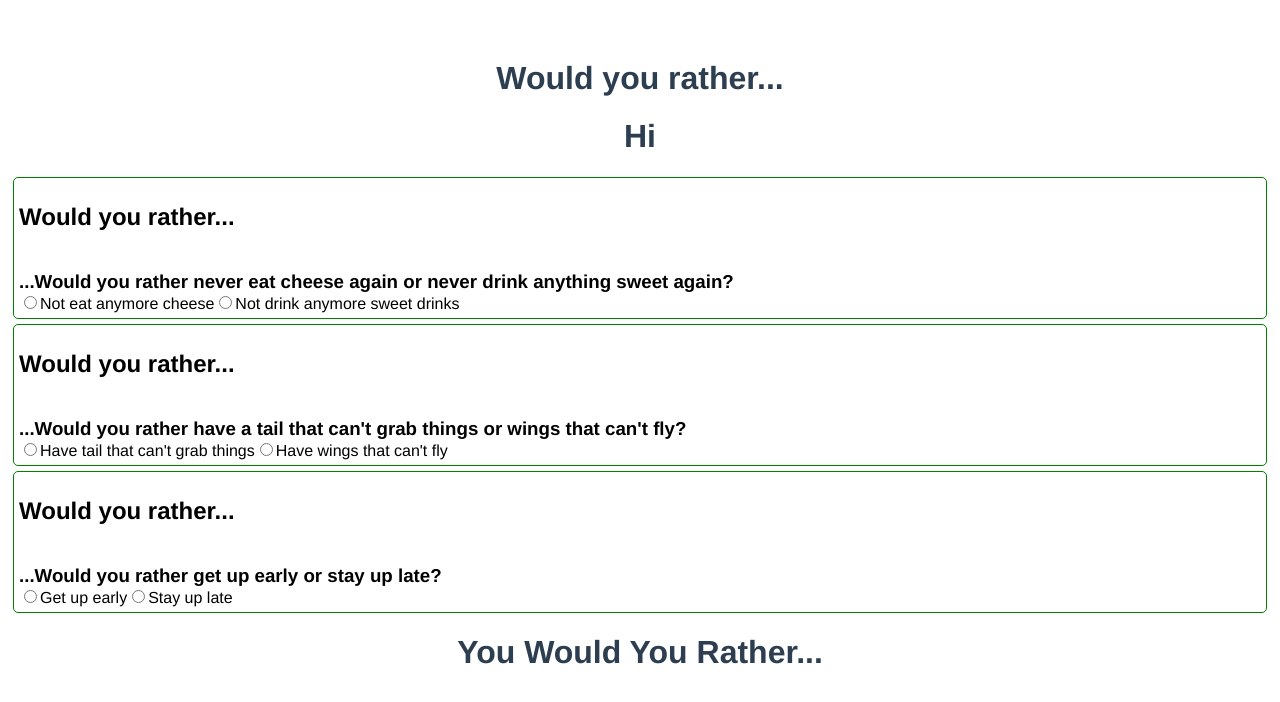
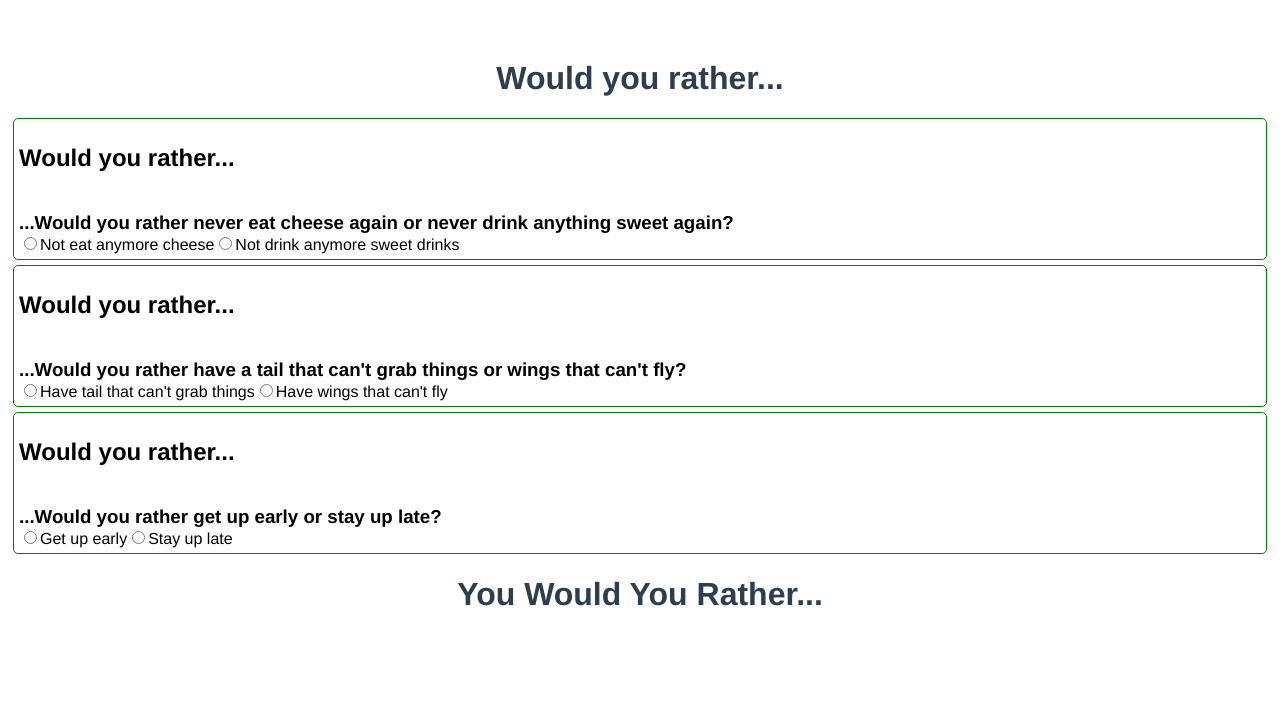
Before and after one commit to RageKage/would_you_rather, a Vue app: page / in a window 1280 px wide. Shown: the top 702 px of the page. Built offline with nearby package versions, Linux system fonts and the light colour scheme.

Commit message:
commit - 12

```diff
--- a/src/App.vue
+++ b/src/App.vue
@@ -1,7 +1,6 @@
 <template>
   <div id="app">
     <h1>Would you rather...</h1>
-    <h1>Hi</h1>
     <would-you-rather
       v-for="question in questions"
       v-bind:key="question.id"
```
